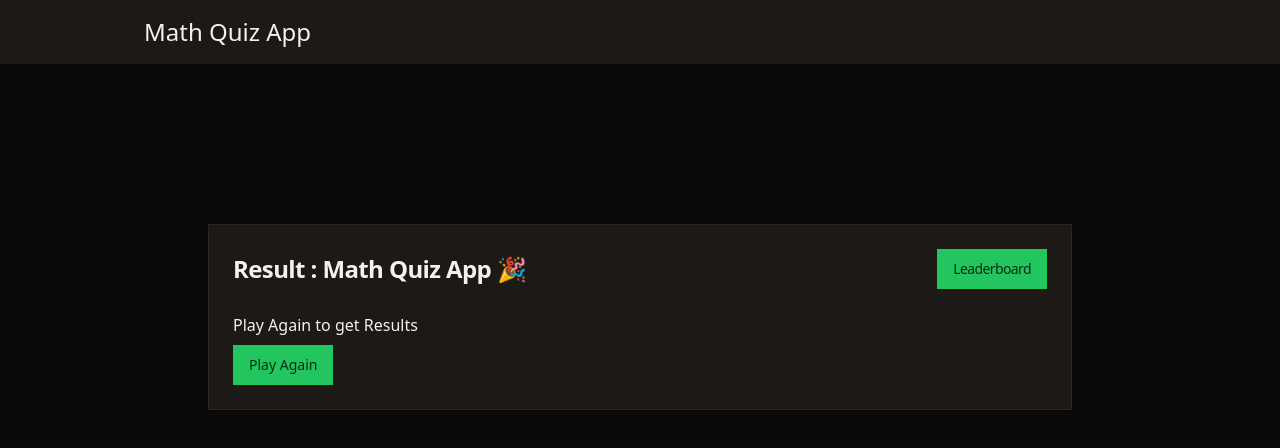
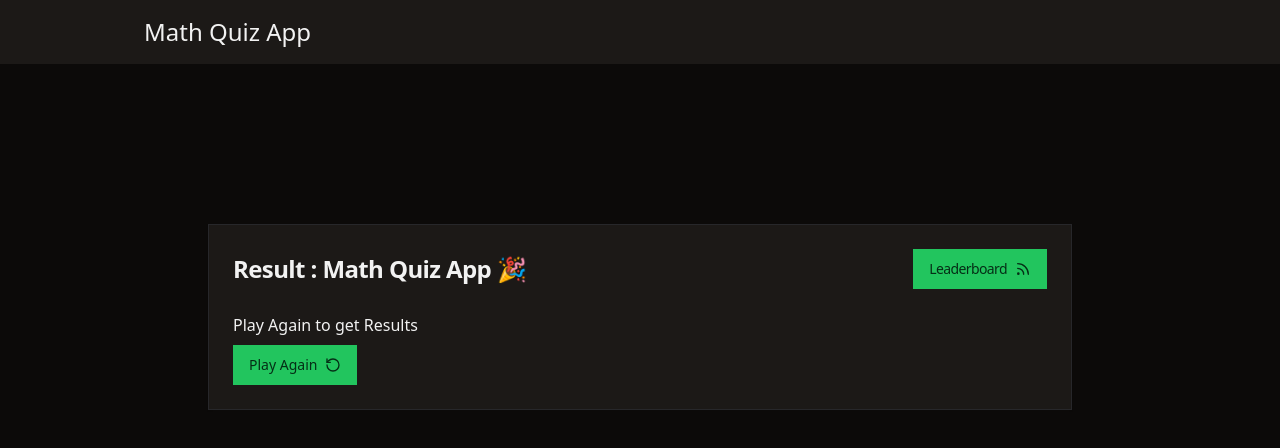
Before and after one commit to vishal-kumawat-appinventiv/hackathon-day2, a React (Vite) app: page /result in a window 1280 px wide. Shown: the top 448 px of the page. Built offline with nearby package versions, Linux system fonts and the light colour scheme.

Commit message:
result ui

```diff
--- a/src/screens/ResultPage/index.tsx
+++ b/src/screens/ResultPage/index.tsx
@@ -4,6 +4,7 @@ import { Card, CardContent, CardHeader, CardTitle } from "@/components/ui/card";
 import Navbar from "@/components/Navbar";
 import { Button } from "@/components/ui/button";
 import { useNavigate } from "react-router-dom";
+import { RotateCcw, Rss } from "lucide-react";
 
 const ResultPage = () => {
   const resultData = useSelector((state: RootState) => state.result.data);
@@ -17,7 +18,9 @@ const ResultPage = () => {
           <CardHeader>
             <CardTitle className="text-xl md:text-2xl flex items-center justify-between">
               Result : Math Quiz App 🎉
-              <Button>Leaderboard</Button>
+              <Button>
+                Leaderboard <Rss />
+              </Button>
             </CardTitle>
           </CardHeader>
           <CardContent>
@@ -31,7 +34,7 @@ const ResultPage = () => {
               <>
                 <p>Play Again to get Results</p>
                 <Button onClick={() => navigate("/quiz")} className="mt-2">
-                  Play Again
+                  Play Again <RotateCcw />
                 </Button>
               </>
             )}
```
